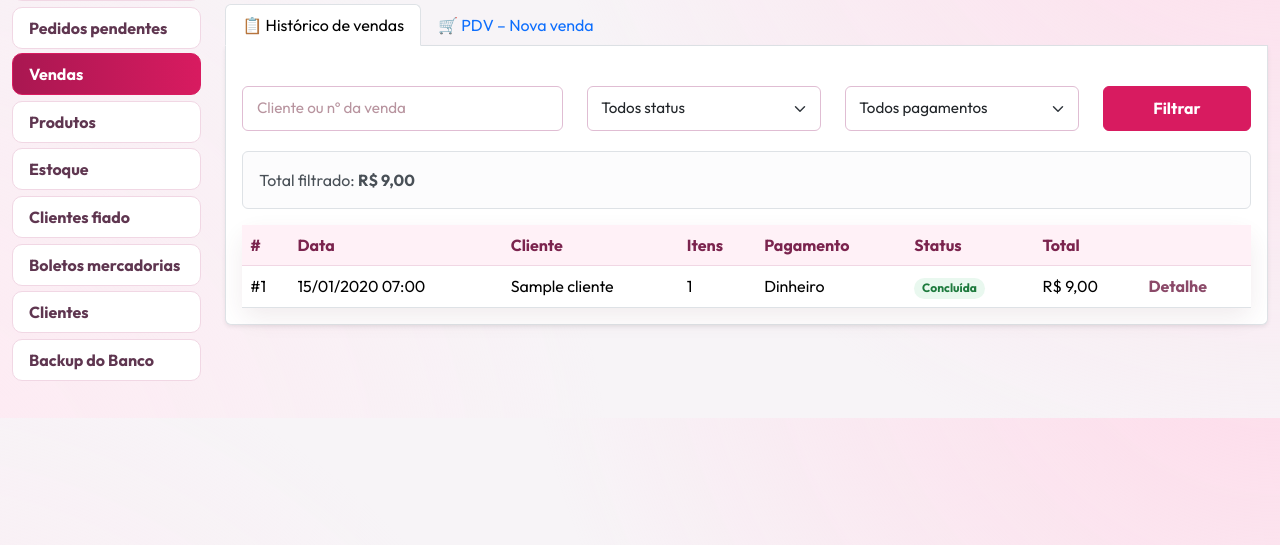
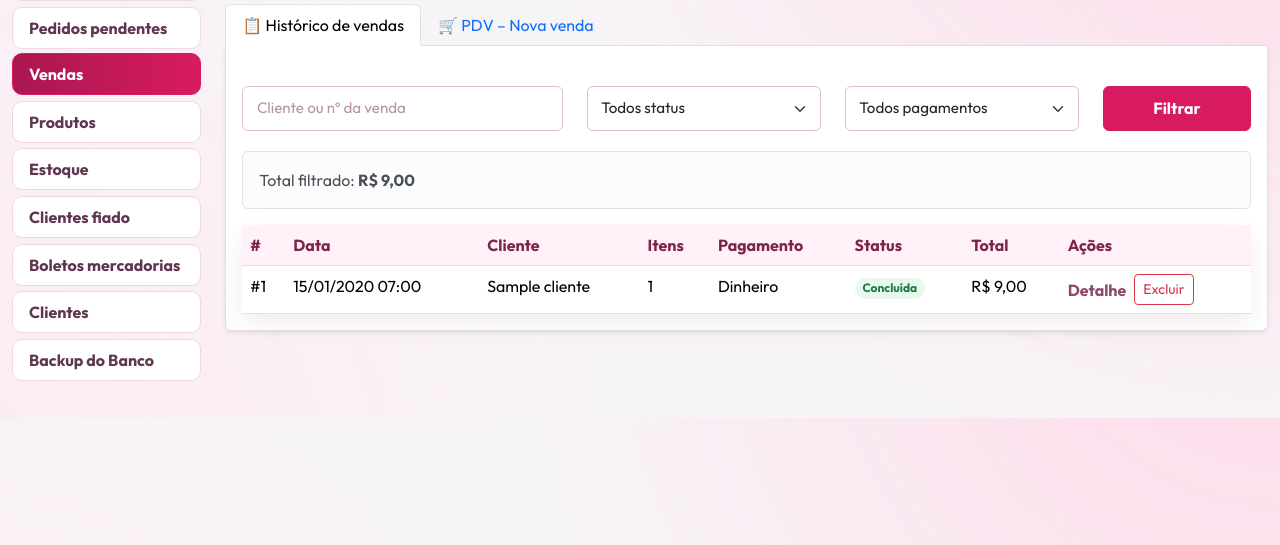
Before and after one commit to Elloy123/BelaCheirosa, a Django app: page /painel/vendas/ in a window 1280 px wide. Shown: the part 113-658 px from the top of the page. Run offline with Django 5.2, Linux system fonts and the light colour scheme; a user stored in the database is signed in; tables that the repository leaves empty hold one stand-in row (values such as "Sample post").

Commit message:
feat: adicionar exclusao temporaria no historico de vendas

```diff
--- a/loja/urls.py
+++ b/loja/urls.py
@@ -16,6 +16,7 @@ urlpatterns = [
     path("painel/completo/", views.dashboard_completo, name="dashboard_completo"),
     path("painel/vendas/", views.lista_vendas, name="lista_vendas"),
     path("painel/vendas/nova/", views.venda_nova, name="venda_nova"),
+    path("painel/vendas/<int:pk>/excluir/", views.venda_excluir, name="venda_excluir"),
     path("painel/pedidos/", views.lista_pedidos, name="lista_pedidos"),
     path("painel/pedidos/<int:pk>/status/", views.pedido_atualizar_status, name="pedido_atualizar_status"),
     path("painel/vendas/<int:pk>/", views.venda_detalhe, name="venda_detalhe"),
--- a/loja/views.py
+++ b/loja/views.py
@@ -864,6 +864,37 @@ def venda_detalhe(request, pk):
 
 
 @staff_member_required(login_url="/admin/login/")
+def venda_excluir(request, pk):
+	if request.method != "POST":
+		return redirect("lista_vendas")
+
+	venda = get_object_or_404(
+		Venda.objects.select_related("cliente").prefetch_related("itens__produto"),
+		pk=pk,
+	)
+
+	with transaction.atomic():
+		for item in venda.itens.all():
+			produto = item.produto
+			produto.estoque += item.quantidade
+			produto.vendas = max(0, produto.vendas - item.quantidade)
+			produto.save(update_fields=["estoque", "vendas"])
+			MovimentacaoEstoque.objects.create(
+				produto=produto,
+				tipo="ajuste",
+				quantidade=produto.estoque,
+				observacao=f"Estorno exclusão venda #{venda.id}",
+				responsavel=request.user.username,
+			)
+
+		FiadoConta.objects.filter(referencia__startswith=f"Venda #{venda.id} - ").delete()
+		venda.delete()
+
+	messages.success(request, f"Venda #{pk} excluída com sucesso.")
+	return redirect("lista_vendas")
+
+
+@staff_member_required(login_url="/admin/login/")
 def venda_pdf(request, pk):
 	venda = get_object_or_404(
 		Venda.objects.select_related("cliente").prefetch_related("itens__produto"),
--- a/templates/admin_panel/lista_vendas.html
+++ b/templates/admin_panel/lista_vendas.html
@@ -29,7 +29,7 @@
       <div class="col-md-2"><button class="btn btn-rose w-100">Filtrar</button></div>
     </form>
     <div class="alert alert-light border mb-3">Total filtrado: <strong>R$ {{ total_filtrado|floatformat:2 }}</strong></div>
-    <div class="card admin-shell-card"><div class="table-responsive"><table class="table admin-table"><thead><tr><th>#</th><th>Data</th><th>Cliente</th><th>Itens</th><th>Pagamento</th><th>Status</th><th>Total</th><th></th></tr></thead><tbody>
+    <div class="card admin-shell-card"><div class="table-responsive"><table class="table admin-table"><thead><tr><th>#</th><th>Data</th><th>Cliente</th><th>Itens</th><th>Pagamento</th><th>Status</th><th>Total</th><th>Ações</th></tr></thead><tbody>
     {% for v in vendas %}
     <tr>
       <td>#{{ v.id }}</td>
@@ -43,7 +43,15 @@
         {% else %}<span class="badge rounded-pill badge-soft-danger">{{ v.get_status_display }}</span>{% endif %}
       </td>
       <td>R$ {{ v.total|floatformat:2 }}</td>
-      <td><a class="admin-muted-link" href="{% url 'venda_detalhe' v.id %}">Detalhe</a></td>
+      <td>
+        <div class="d-flex gap-2 align-items-center">
+          <a class="admin-muted-link" href="{% url 'venda_detalhe' v.id %}">Detalhe</a>
+          <form method="post" action="{% url 'venda_excluir' v.id %}" onsubmit="return confirm('Excluir esta venda e estornar o estoque?');">
+            {% csrf_token %}
+            <button type="submit" class="btn btn-sm btn-outline-danger">Excluir</button>
+          </form>
+        </div>
+      </td>
     </tr>
     {% empty %}<tr><td colspan="8" class="text-center text-muted py-4">Sem vendas</td></tr>{% endfor %}
     </tbody></table></div></div>
```
